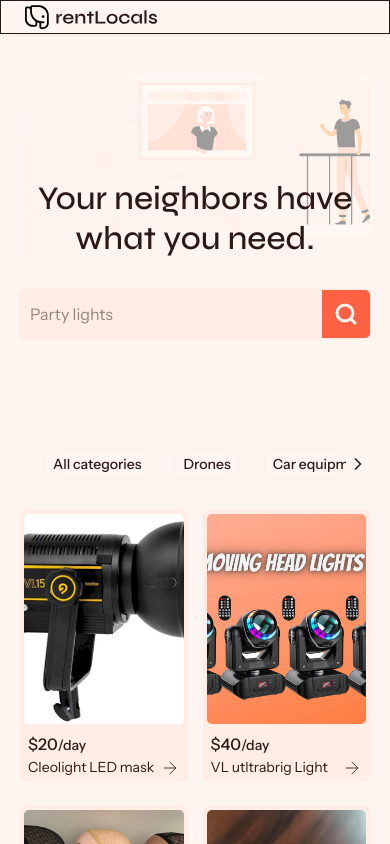
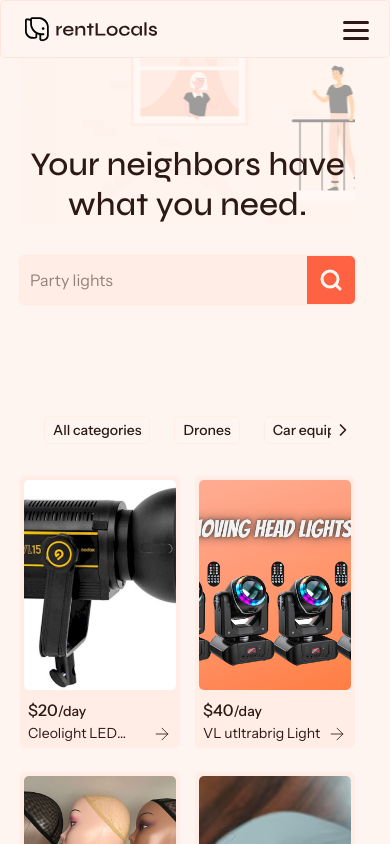
Before and after one commit to Nyima-ui/rentLocals3, a Next.js app: page / in a window 390 px wide. Shown: the top 844 px of the page. Built offline with nearby package versions, Linux system fonts and the light colour scheme.

Commit message:
create mobile nav bar

```diff
--- a/app/globals.css
+++ b/app/globals.css
@@ -1,4 +1,8 @@
 @import "tailwindcss";
+
+html{
+  scrollbar-gutter: stable;
+}
 
 :root {
   --bg-main: #fff5f0;
--- a/components/CtaButton.tsx
+++ b/components/CtaButton.tsx
@@ -1,11 +1,21 @@
-import { cn } from "@/lib/utils"
+import { cn } from "@/lib/utils";
 
-const CtaButton = ({text}: {text: string}) => {
+const CtaButton = ({
+  text,
+  className,
+}: {
+  text: string;
+  className?: string;
+}) => {
   return (
-     <button className={cn(`bg-primary px-[15px] py-[10px] rounded-md cursor-pointer text-sm font-medium text-bg-main`)}>
-          {text}
-     </button>
-  )
-}
+    <button
+      className={cn(
+        `bg-primary px-[15px] py-[10px] rounded-md cursor-pointer text-sm font-medium text-bg-main`, className
+      )}
+    >
+      {text}
+    </button>
+  );
+};
 
-export default CtaButton
+export default CtaButton;
--- a/components/Navbar.tsx
+++ b/components/Navbar.tsx
@@ -2,12 +2,23 @@
 import Link from "next/link";
 import Image from "next/image";
 import CtaButton from "./CtaButton";
-import { useState } from "react";
+import { useEffect, useState } from "react";
+import { cn } from "@/lib/utils";
+import { ChevronRight } from "lucide-react";
 
 const Navbar = () => {
   const [isDropDownOpened, setisDropDownOpened] = useState(false);
+  const [isMobileMenuOpened, setisMobileMenuOpened] = useState(false);
+
+  useEffect(() => {
+    if (isMobileMenuOpened) {
+      document.body.classList.add("overflow-hidden");
+    } else {
+      document.body.classList.remove("overflow-hidden");
+    }
+  }, [isMobileMenuOpened]);
   return (
-    <header className="shadow-nav">
+    <header className="shadow-nav relative">
       {/* DESKTOP  */}
       <nav className="px-[80px] max-lg:px-[40px] max-sm:px-[20px] w-full mx-auto flex justify-between items-center py-[10px] max-md:hidden">
         <Link href="/">
@@ -73,7 +84,7 @@
       </nav>
 
       {/* MOBILE  */}
-      <nav className="border max-lg:px-[40px] max-sm:px-[20px] hidden max-md:block">
+      <nav className="max-lg:px-[40px] max-sm:px-[20px] hidden max-md:flex py-[12px] rounded-md border border-primary-200/40 items-center justify-between fixed top-0 left-0 w-full bg-bg-main z-30">
         <Link href="/">
           <Image
             height={32}
@@ -83,7 +94,65 @@
             loading="eager"
           />
         </Link>
+
+        <div
+          className="h-[16px] relative  border-red-600"
+          onClick={() => setisMobileMenuOpened((prev) => !prev)}
+        >
+          <Link
+            href="/"
+            className={cn(`block w-[26px] h-[16px]
+           after:content-[''] after:absolute after:top-full after:h-0 after:border-b-3 after:border-text after:w-full after:left-0 after:right-0 after:transition-all after:ease-out after:duration-300 after:rounded-md ${isMobileMenuOpened && `after:-rotate-45 afer:origin-center after:top-1/2`}
+
+           before:content-[''] before:absolute before:top-0 before:h-0 before:border-b-3 before:border-text before:w-full beforer:left-0 before:right-0 before:transition-all before:ease-out before:duration-300 before:rounded-md ${isMobileMenuOpened && `before:rotate-45 before:origin-center before:top-1/2`}`)}
+          >
+            <i
+              className={cn(
+                `block indent-[100%] whitespace-nowrap overflow-hidden h-[2.5px] bg-text w-full absolute top-1/2 transition-transform ease-out duration-100 rounded-md ${isMobileMenuOpened && `opacity-0`}`,
+              )}
+            >
+              Menu
+            </i>
+          </Link>
+        </div>
       </nav>
+      <div
+        className={cn(
+          `fixed bg-bg-main top-0 right-0 w-full h-screen transition-transform duration-200 z-20 hidden max-md:flex max-md:flex-col max-md:justify-between px-[20px] pb-[54px] ${isMobileMenuOpened ? `translate-y-0` : `-translate-y-full`}`,
+        )}
+      >
+        <ul className="mt-[90px]">
+          <li className="py-[16px] border-b-2 border-primary-200/50 hover:bg-primary-100">
+            <Link href="#" className="flex items-center justify-between">
+              <span className="text-[22px]">My listings</span>
+              <ChevronRight size={22} />
+            </Link>
+          </li>
+          <li className="py-[16px] border-b-2 border-primary-200/50 hover:bg-primary-100">
+            <Link href="#" className="flex items-center justify-between">
+              <span className="text-[22px]">My bookings</span>
+              <ChevronRight size={22} />
+            </Link>
+          </li>
+          <li className="py-[16px] border-b-2 border-primary-200/50 hover:bg-primary-100">
+            <Link href="#" className="flex items-center justify-between">
+              <span className="text-[22px]">My rentals</span>
+              <ChevronRight size={22} />
+            </Link>
+          </li>
+          <li className="py-[16px] border-b-2 border-primary-200/50 hover:bg-primary-100">
+            <Link href="#" className="flex items-center justify-between">
+              <span className="text-[22px]">Profile</span>
+              <ChevronRight size={22} />
+            </Link>
+          </li>
+        </ul>
+
+        <div>
+           <CtaButton text="List your item" className="w-full py-[12px] text-base" />
+           <CtaButton text="logout" className="bg-transparent text-text border border-primary-200 w-full mt-[20px] py-[12px]"/>
+        </div>
+      </div>
     </header>
   );
 };
```
